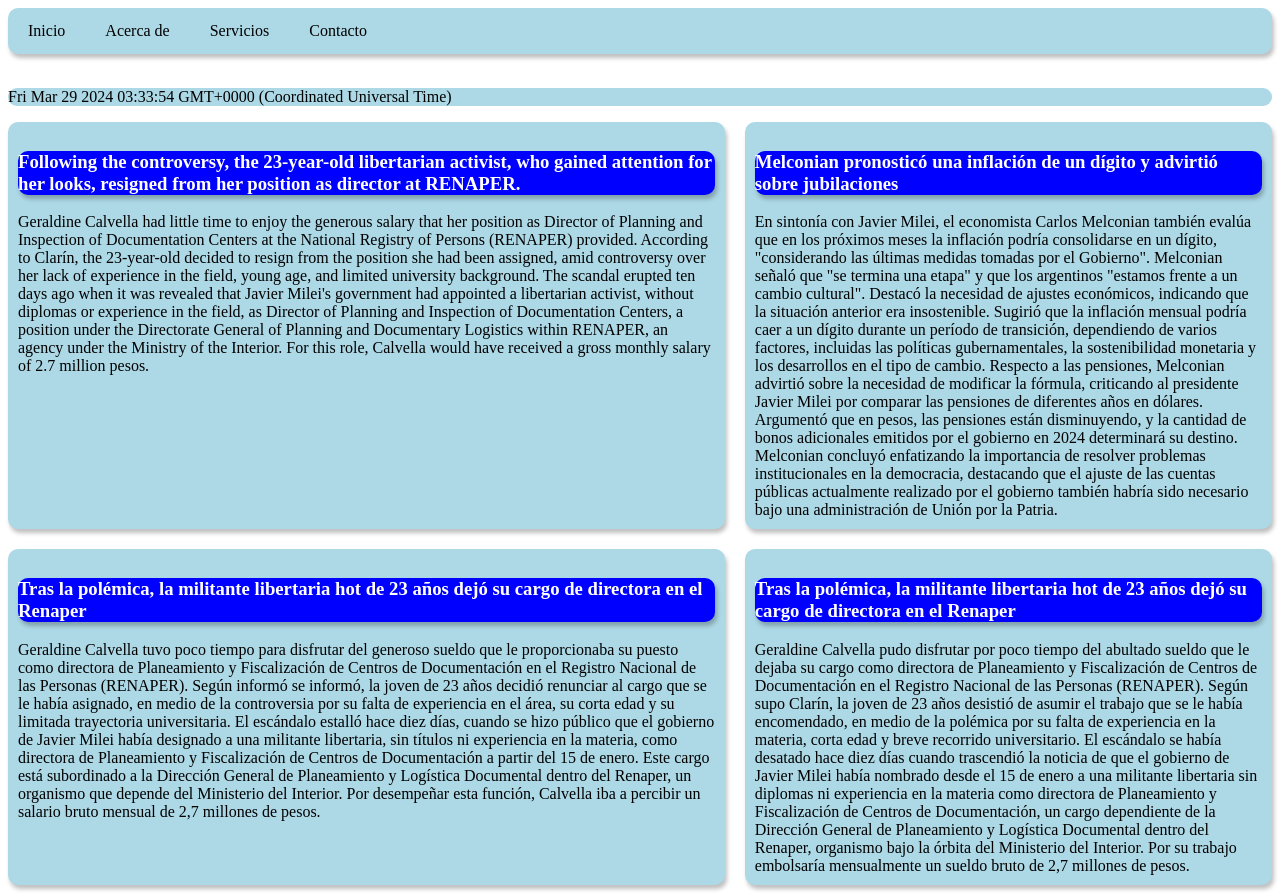
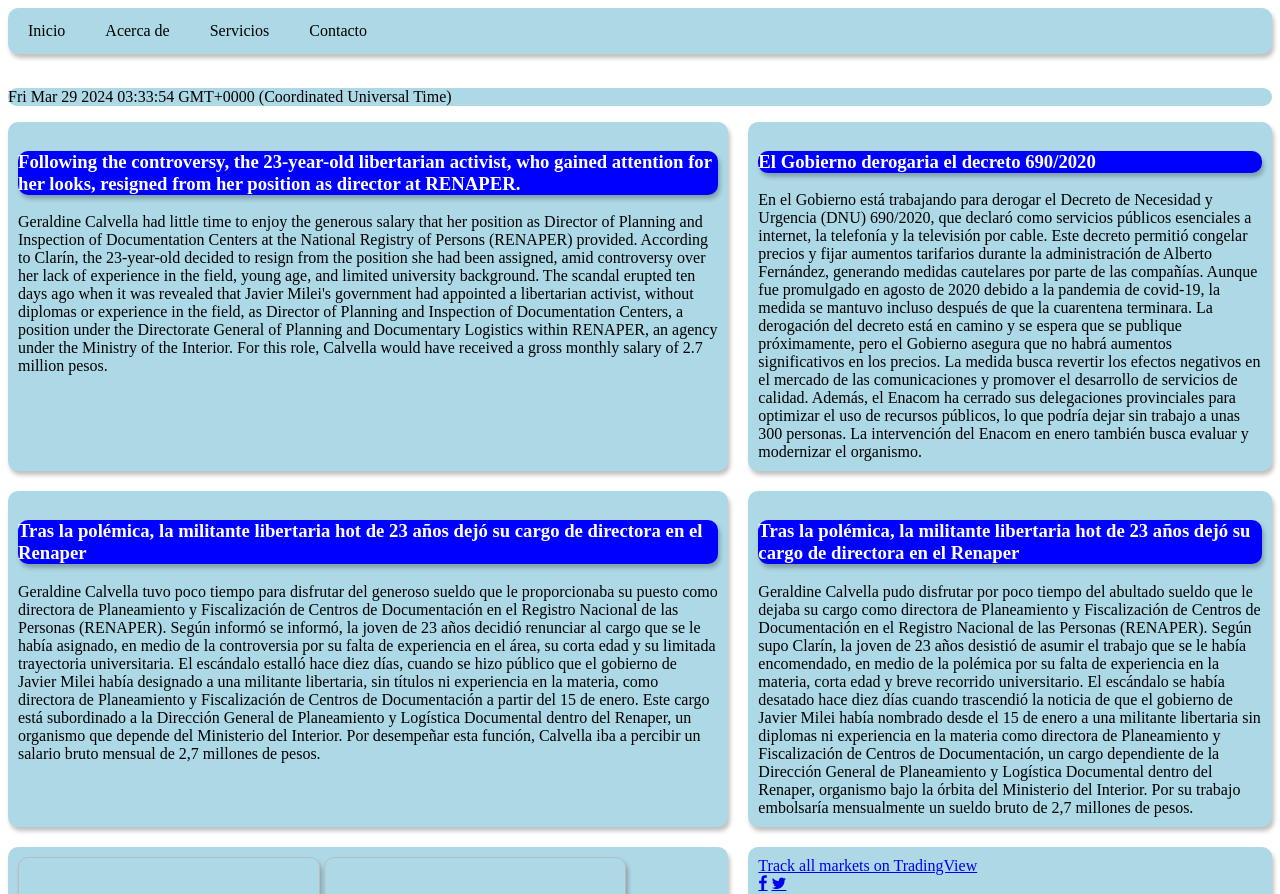
Before and after one commit to Digital2600/noticias, a plain HTML site: page index.html in a window 1280 px wide. Shown: the top 894 px of the page. Drawn offline with Linux system fonts and the light colour scheme; grey boxes are pictures that could not be loaded; a script that the page names is missing.

Commit message:
Add files via upload

```diff
--- a/index.html
+++ b/index.html
@@ -84,12 +84,10 @@
 
 The scandal erupted ten days ago when it was revealed that Javier Milei's government had appointed a libertarian activist, without diplomas or experience in the field, as Director of Planning and Inspection of Documentation Centers, a position under the Directorate General of Planning and Documentary Logistics within RENAPER, an agency under the Ministry of the Interior. For this role, Calvella would have received a gross monthly salary of 2.7 million pesos.</div>
 				<div class="item dos">
-					<h3 class="blue"> Melconian pronosticó una inflación de un dígito y advirtió sobre jubilaciones</h3>
-						En sintonía con Javier Milei, el economista Carlos Melconian también evalúa que en los próximos meses la inflación podría consolidarse en un dígito, "considerando las últimas medidas tomadas por el Gobierno". Melconian señaló que "se termina una etapa" y que los argentinos "estamos frente a un cambio cultural". Destacó la necesidad de ajustes económicos, indicando que la situación anterior era insostenible. Sugirió que la inflación mensual podría caer a un dígito durante un período de transición, dependiendo de varios factores, incluidas las políticas gubernamentales, la sostenibilidad monetaria y los desarrollos en el tipo de cambio.
+					<h3 class="blue"> El Gobierno derogaria el decreto 690/2020</h3>
+						En el Gobierno está trabajando para derogar el Decreto de Necesidad y Urgencia (DNU) 690/2020, que declaró como servicios públicos esenciales a internet, la telefonía y la televisión por cable. Este decreto permitió congelar precios y fijar aumentos tarifarios durante la administración de Alberto Fernández, generando medidas cautelares por parte de las compañías. Aunque fue promulgado en agosto de 2020 debido a la pandemia de covid-19, la medida se mantuvo incluso después de que la cuarentena terminara.
 
-Respecto a las pensiones, Melconian advirtió sobre la necesidad de modificar la fórmula, criticando al presidente Javier Milei por comparar las pensiones de diferentes años en dólares. Argumentó que en pesos, las pensiones están disminuyendo, y la cantidad de bonos adicionales emitidos por el gobierno en 2024 determinará su destino.
-
-Melconian concluyó enfatizando la importancia de resolver problemas institucionales en la democracia, destacando que el ajuste de las cuentas públicas actualmente realizado por el gobierno también habría sido necesario bajo una administración de Unión por la Patria.
+La derogación del decreto está en camino y se espera que se publique próximamente, pero el Gobierno asegura que no habrá aumentos significativos en los precios. La medida busca revertir los efectos negativos en el mercado de las comunicaciones y promover el desarrollo de servicios de calidad. Además, el Enacom ha cerrado sus delegaciones provinciales para optimizar el uso de recursos públicos, lo que podría dejar sin trabajo a unas 300 personas. La intervención del Enacom en enero también busca evaluar y modernizar el organismo.
 					</div>
 				<div class="item tres">
 					<h3 class ="blue">Tras la polémica, la militante libertaria hot de 23 años dejó su cargo de directora en el Renaper</h3>
```
